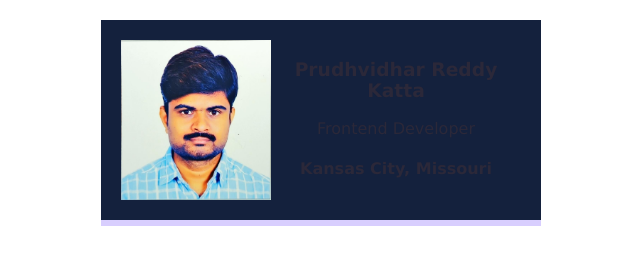
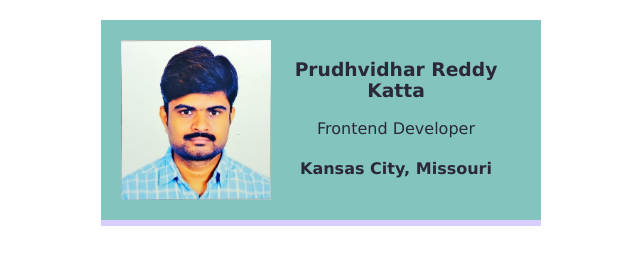
Before and after one commit to PrudhviKatta/business-card, a website built with Vite: page index.html in a window 1280 px wide. Shown: the whole page, without its empty margins (319-959 px from the left). Built offline with nearby package versions, Linux system fonts and the light colour scheme.

Commit message:
Update styles.css

```diff
--- a/styles.css
+++ b/styles.css
@@ -19,7 +19,7 @@ body {
     display: flex;
     justify-content: space-around;
     text-align: center;
-    background: #14213d;
+    background: #83c5be;
     color: #2b2839;
     border-bottom: 6px solid #d8cefe;
 
```
